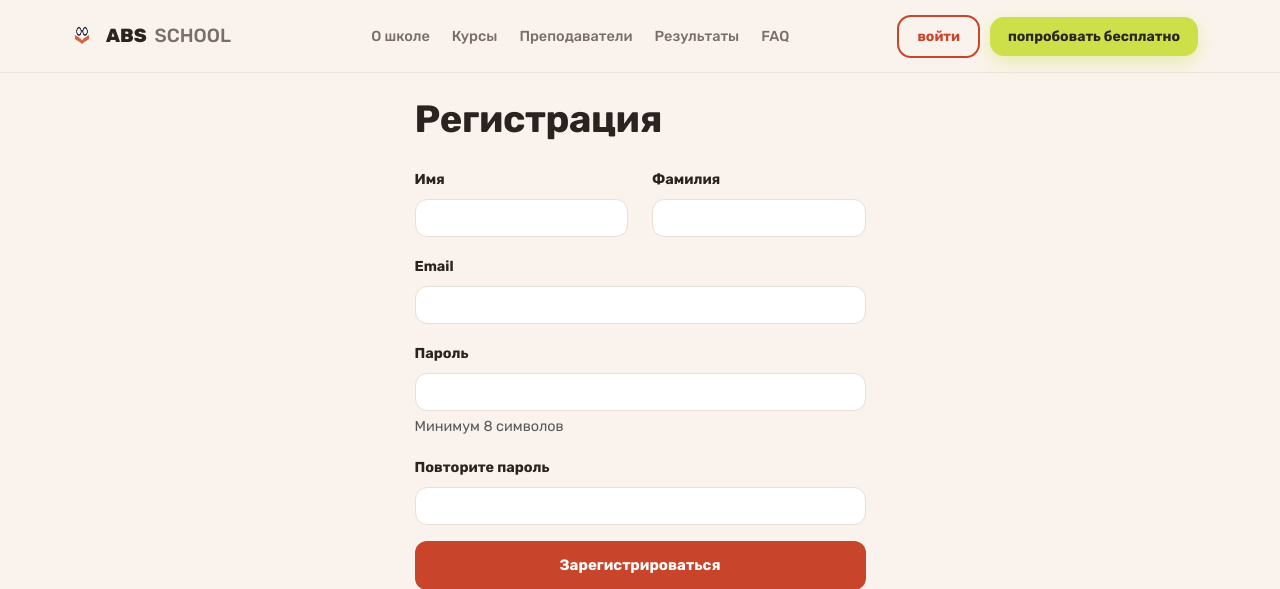
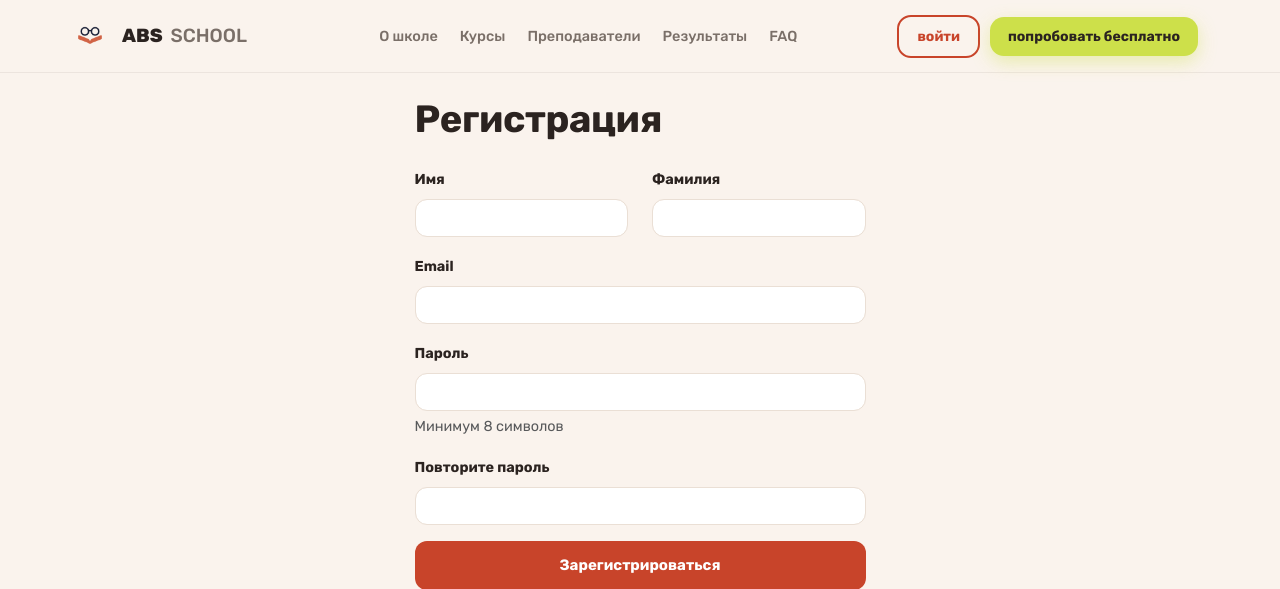
Before and after one commit to ghghghhghg/online_school, a Django app: page /register/ in a window 1280 px wide. Shown: the top 589 px of the page. Run offline with Django 5.2, Linux system fonts and the light colour scheme.

Commit message:
update images

```diff
--- a/school/templates/school/base.html
+++ b/school/templates/school/base.html
@@ -19,7 +19,7 @@
 <header>
     <div class="container nav">
         <a class="logo" href="{% url 'index' %}">
-            <img src="{% static 'school/favicon_not_background.png' %}" alt="" style="width: 24px; height: 40px; vertical-align: middle; margin-right: 4px;"> ABS <span class="thin">SCHOOL</span>
+            <img src="{% static 'school/favicon_not_background.png' %}" alt="" style="width: 40px; height: 40px; vertical-align: middle; margin-right: 4px;"> ABS <span class="thin">SCHOOL</span>
         </a>
         <ul class="nav-links">
             <li><a href="{% url 'index' %}#how">О школе</a></li>
```
